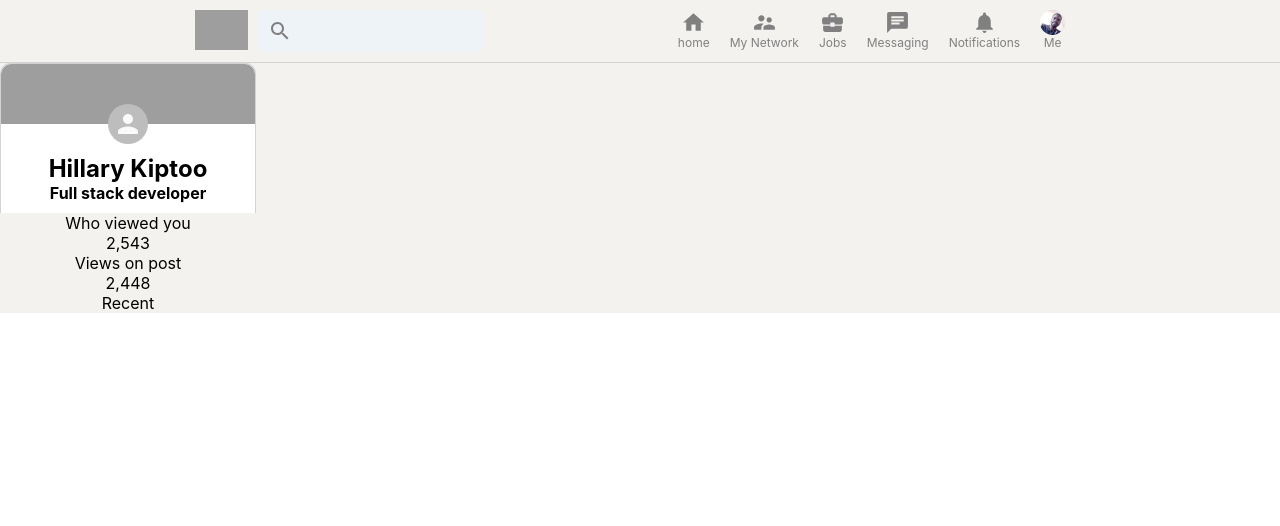
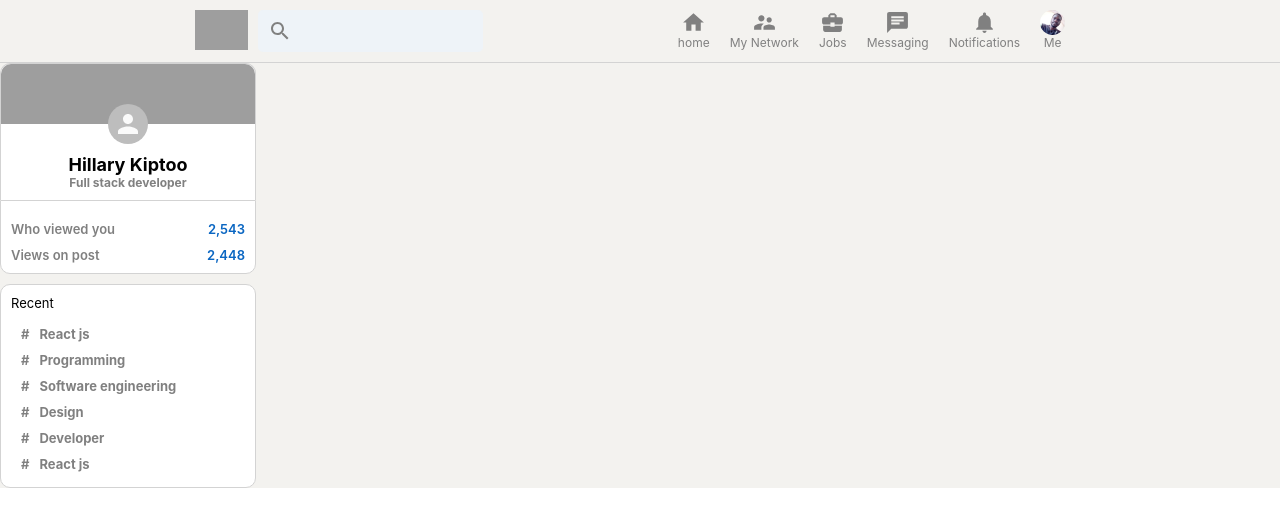
Before and after one commit to imhilla/linkedin, a React (Create React App) app: page / in a window 1280 px wide. Shown: the top 526 px of the page. Built offline with nearby package versions, Linux system fonts and the light colour scheme; grey boxes are pictures that could not be loaded.

Commit message:
add more styles to sidebar

```diff
--- a/src/Sidebar.css
+++ b/src/Sidebar.css
@@ -31,3 +31,73 @@
   border-top-right-radius: 10px;
   object-fit: cover;
 }
+
+.sidebar_stat {
+  margin-top: 10px;
+  display: flex;
+  justify-content: space-between;
+}
+
+.sidebar_stat > p{
+  color: gray;
+  font-size: 13px;
+  font-weight: 600;
+}
+
+.sidebar__statNumber {
+  font-weight: bold;
+  color: #0a66c2 !important;
+}
+
+.sidebar__stats {
+  padding: 10px;
+  margin-bottom: 10px;
+  background-color: white;
+  border: 1px solid lightgray;
+  border-bottom-left-radius: 10px;
+  border-bottom-right-radius: 10px;
+}
+
+.sidebar__top > h4 {
+  color: gray;
+  font-size: 12px;
+}
+
+.sidebar__top > h2 {
+  font-size: 18px;
+}
+
+.sidebar__bottom {
+  text-align: left;
+  padding: 10px;
+  border: 1px solid lightgray;
+  background-color: white;
+  border-radius: 10px;
+  margin-top: 10px;
+}
+
+.sidebar__recentItem {
+  display: flex;
+  font-size: 13px;
+  color: gray;
+  font-weight: bolder;
+  cursor: pointer;
+  padding: 5px;
+}
+
+.sidebar__recentItem:hover {
+  background-color: whitesmoke;
+  border-radius: 10px;
+  cursor: pointer;
+  color: black;
+}
+
+.sidebar__hash {
+  margin-right: 10px;
+  margin-left: 5px;
+}
+
+.sidebar__bottom > p{
+  font-size: 13px;
+  padding-bottom: 10px;
+}
--- a/src/Sidebar.js
+++ b/src/Sidebar.js
@@ -3,6 +3,13 @@
 import { Avatar } from '@material-ui/core';
 
 function Sidebar() {
+
+  const recentItem = (topic) => (
+    <div className="sidebar__recentItem">
+      <span className="sidebar__hash"># </span>
+      <p> {topic}</p>
+    </div>
+  );
   return (
     <div className="sidebar">
       <div className="sidebar__top">
@@ -23,6 +30,12 @@
       </div>
       <div className="sidebar__bottom">
         <p>Recent</p>
+        {recentItem("React js")}
+        {recentItem("Programming")}
+        {recentItem("Software engineering")}
+        {recentItem("Design")}
+        {recentItem("Developer")}
+        {recentItem("React js")}
       </div>
     </div>
   )
```
